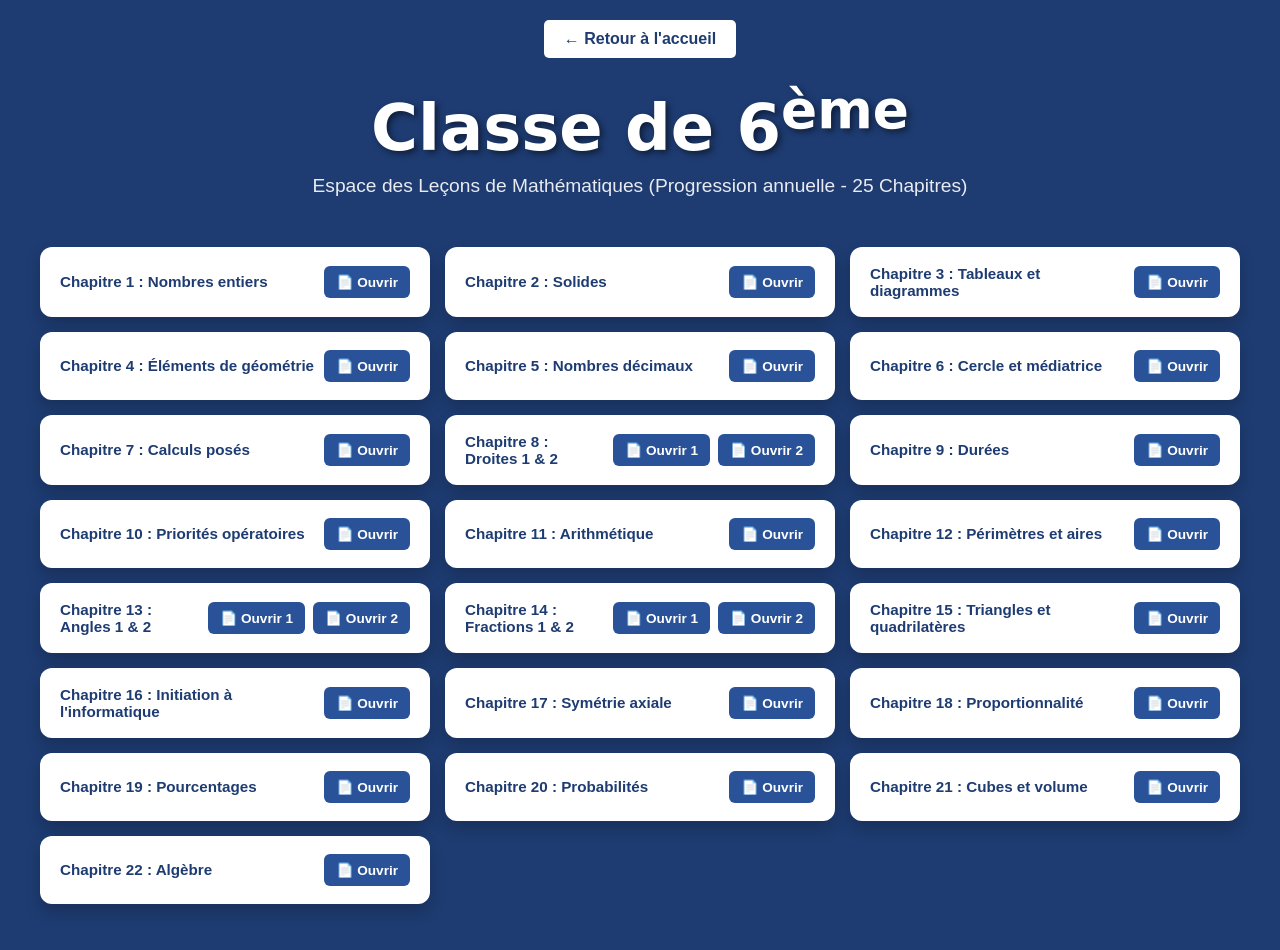
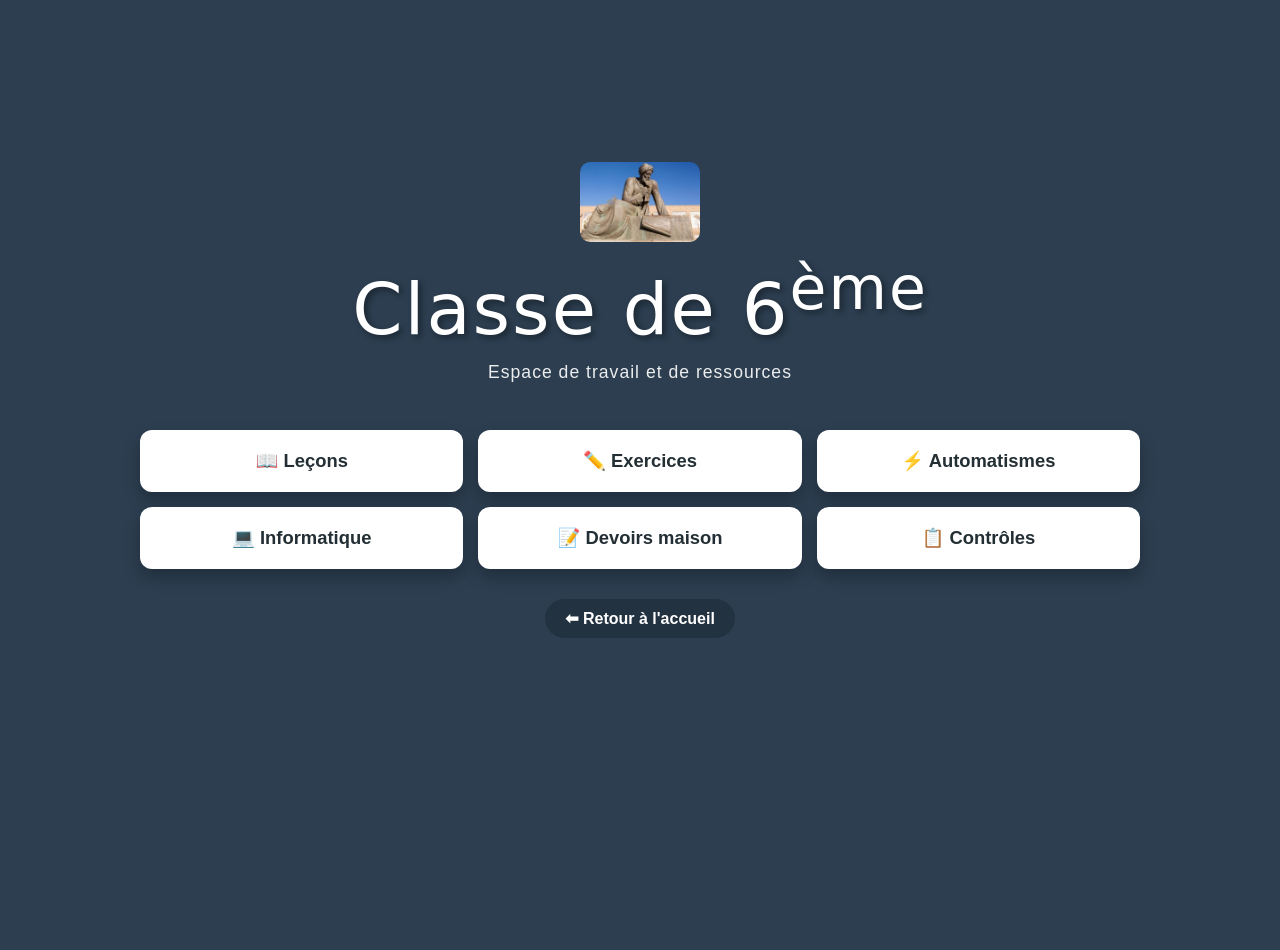
Before and after one commit to Azizamine33/Math-matiqus, a plain HTML site: page classe_6eme.html in a window 1280 px wide. After the commit the page ends 800 px from the top, so only its background shows below. Drawn offline with Linux system fonts and the light colour scheme; a web font is replaced by a local one.

Commit message:
Revamp classe_6eme.html layout and styles
Updated the layout and design of the 6th grade math lessons page, including changes to styles, structure, and content.

```diff
--- a/classe_6eme.html
+++ b/classe_6eme.html
@@ -2,94 +2,39 @@
 <html lang="fr">
 <head>
     <meta charset="UTF-8">
-    <meta name="viewport" content="width=device-width, initial-scale=1.0">
-    <title>Leçons de 6ème - Mathématiques</title>
+    <title>Mathématiques - Classe de 6ème</title>
     <meta name="robots" content="noindex, nofollow">
     <link rel="preconnect" href="https://fonts.googleapis.com">
     <link rel="preconnect" href="https://fonts.gstatic.com" crossorigin>
     <link href="https://fonts.googleapis.com/css2?family=UnifrakturMaguntia&display=swap" rel="stylesheet">
     <style>
-        body { font-family: Arial, sans-serif; background-color: #1e3c72; color: white; margin: 0; padding: 20px; display: flex; flex-direction: column; align-items: center; min-height: 100vh; box-sizing: border-box; }
-        .retour-btn { background-color: white; color: #1e3c72; padding: 10px 20px; text-decoration: none; font-weight: bold; border-radius: 5px; margin-bottom: 20px; transition: background-color 0.2s, transform 0.1s; }
-        .retour-btn:hover { background-color: #f0f0f0; transform: translateY(-2px); }
-        header { text-align: center; margin-bottom: 30px; }
-        header h1 { font-family: 'UnifrakturMaguntia', cursive, serif; font-size: 4rem; margin: 0; text-shadow: 3px 3px 6px rgba(0, 0, 0, 0.5); }
-        header p { font-size: 1.2rem; opacity: 0.9; margin-top: 10px; }
-        .grille-chapitres { display: grid; grid-template-columns: repeat(auto-fit, minmax(380px, 1fr)); gap: 15px; width: 100%; max-width: 1200px; margin-bottom: 30px; }
-        .chapitre-card { background-color: #ffffff; color: #333; padding: 18px 20px; border-radius: 12px; display: flex; justify-content: space-between; align-items: center; box-shadow: 0 8px 16px rgba(0,0,0,0.2); }
-        .chapitre-titre { font-weight: bold; font-size: 0.95rem; color: #1e3c72; padding-right: 10px; flex: 1; }
-
-        /* Conteneur pour aligner plusieurs boutons côte à côte */
-        .boutons-groupe { display: flex; gap: 8px; }
-
-        .btn-pdf { background-color: #2a5298; color: white; padding: 8px 12px; text-decoration: none; border-radius: 6px; font-weight: bold; font-size: 0.85rem; white-space: nowrap; transition: background-color 0.2s, transform 0.1s; }
-        .btn-pdf:hover { background-color: #1e3c72; transform: translateY(-2px); }
+        body { font-family: Arial, sans-serif; background-color: #2c3e50; color: #333; margin: 0; padding: 20px; min-height: 100vh; box-sizing: border-box; display: flex; flex-direction: column; align-items: center; justify-content: center; }
+        header { text-align: center; color: white; margin-bottom: 30px; display: flex; flex-direction: column; align-items: center; }
+        .logo-college { max-width: 120px; height: auto; margin-bottom: 10px; border-radius: 10px; }
+        header h1 { font-family: 'UnifrakturMaguntia', cursive, serif; font-size: 4.5rem; font-weight: normal; margin: 0; letter-spacing: 2px; color: #ffffff; text-shadow: 3px 3px 6px rgba(0, 0, 0, 0.4); line-height: 1.2; }
+        header p { font-size: 1.1rem; opacity: 0.9; margin-top: 10px; font-family: Arial, sans-serif; letter-spacing: 1px; }
+        .grille-boutons { display: grid; grid-template-columns: repeat(3, 1fr); gap: 15px; width: 100%; max-width: 1000px; margin: 0 auto; }
+        @media (max-width: 768px) { .grille-boutons { grid-template-columns: repeat(2, 1fr); } }
+        .btn-categorie { display: flex; align-items: center; justify-content: center; background-color: #ffffff; color: #232f34; font-size: 1.15rem; font-weight: bold; padding: 20px 10px; border-radius: 12px; text-decoration: none; box-shadow: 0 8px 16px rgba(0,0,0,0.25); transition: background 0.2s, transform 0.2s, box-shadow 0.2s; text-align: center; }
+        .btn-categorie:hover { transform: translateY(-4px); background-color: #f0f4f8; box-shadow: 0 12px 20px rgba(0,0,0,0.35); }
+        .btn-retour { margin-top: 30px; display: inline-block; color: #ffffff; text-decoration: none; font-weight: bold; font-size: 1rem; background-color: rgba(0, 0, 0, 0.2); padding: 10px 20px; border-radius: 20px; transition: background 0.2s; }
+        .btn-retour:hover { background-color: rgba(0, 0, 0, 0.4); }
     </style>
 </head>
 <body>
-    <a href="index.html" class="retour-btn">← Retour à l'accueil</a>
     <header>
+        <img src="caca.jpg" alt="Logo Mathématiques" class="logo-college">
         <h1>Classe de 6<sup>ème</sup></h1>
-        <p>Espace des Leçons de Mathématiques (Progression annuelle - 25 Chapitres)</p>
+        <p>Espace de travail et de ressources</p>
     </header>
-    <div class="grille-chapitres">
-        <div class="chapitre-card"><span class="chapitre-titre">Chapitre 1 : Nombres entiers</span><a href="#" class="btn-pdf" onclick="verifierCode('doclecon/6eme_ch1_lecon.pdf'); return false;">📄 Ouvrir</a></div>
-        <div class="chapitre-card"><span class="chapitre-titre">Chapitre 2 : Solides</span><a href="#" class="btn-pdf" onclick="verifierCode('doclecon//6eme_ch2_lecon.pdf'); return false;">📄 Ouvrir</a></div>
-        <div class="chapitre-card"><span class="chapitre-titre">Chapitre 3 : Tableaux et diagrammes</span><a href="#" class="btn-pdf" onclick="verifierCode('doclecon//6eme_ch3_lecon.pdf'); return false;">📄 Ouvrir</a></div>
-        <div class="chapitre-card"><span class="chapitre-titre">Chapitre 4 : Éléments de géométrie</span><a href="#" class="btn-pdf" onclick="verifierCode('doclecon//6eme_ch4_lecon.pdf'); return false;">📄 Ouvrir</a></div>
-        <div class="chapitre-card"><span class="chapitre-titre">Chapitre 5 : Nombres décimaux</span><a href="#" class="btn-pdf" onclick="verifierCode('doclecon//6eme_ch5_lecon.pdf'); return false;">📄 Ouvrir</a></div>
-        <div class="chapitre-card"><span class="chapitre-titre">Chapitre 6 : Cercle et médiatrice</span><a href="#" class="btn-pdf" onclick="verifierCode('doclecon//6eme_ch6_lecon.pdf'); return false;">📄 Ouvrir</a></div>
-        <div class="chapitre-card"><span class="chapitre-titre">Chapitre 7 : Calculs posés</span><a href="#" class="btn-pdf" onclick="verifierCode('docs/6eme_ch8_lecon.pdf'); return false;">📄 Ouvrir</a></div>
-        <!-- Chapitre 14 avec deux boutons -->
-        <div class="chapitre-card">
-            <span class="chapitre-titre">Chapitre 8 : Droites 1 & 2</span>
-            <div class="boutons-groupe">
-                <a href="#" class="btn-pdf" onclick="verifierCode('doclecon//6eme_ch9_1_lecon.pdf'); return false;">📄 Ouvrir 1</a>
-                <a href="#" class="btn-pdf" onclick="verifierCode('doclecon//6eme_ch9_2_lecon.pdf'); return false;">📄 Ouvrir 2</a>
-            </div>
-        </div>
-        <div class="chapitre-card"><span class="chapitre-titre">Chapitre 9 : Durées</span><a href="#" class="btn-pdf" onclick="verifierCode('doclecon//6eme_ch10_lecon.pdf'); return false;">📄 Ouvrir</a></div>
-        <div class="chapitre-card"><span class="chapitre-titre">Chapitre 10 : Priorités opératoires</span><a href="#" class="btn-pdf" onclick="verifierCode('doclecon//6eme_ch11_lecon.pdf'); return false;">📄 Ouvrir</a></div>
-        <div class="chapitre-card"><span class="chapitre-titre">Chapitre 11 : Arithmétique</span><a href="#" class="btn-pdf" onclick="verifierCode('doclecon//6eme_ch12_lecon.pdf'); return false;">📄 Ouvrir</a></div>
-        <div class="chapitre-card"><span class="chapitre-titre">Chapitre 12 : Périmètres et aires</span><a href="#" class="btn-pdf" onclick="verifierCode('doclecon//6eme_ch13_lecon.pdf'); return false;">📄 Ouvrir</a></div>
-
-        <!-- Chapitre 14 avec deux boutons -->
-        <div class="chapitre-card">
-            <span class="chapitre-titre">Chapitre 13 : Angles 1 & 2</span>
-            <div class="boutons-groupe">
-                <a href="#" class="btn-pdf" onclick="verifierCode('ddoclecon//6eme_ch14_1_lecon.pdf'); return false;">📄 Ouvrir 1</a>
-                <a href="#" class="btn-pdf" onclick="verifierCode('doclecon//6eme_ch14_2_lecon.pdf'); return false;">📄 Ouvrir 2</a>
-            </div>
-        </div>
-
-        <!-- Chapitre 14 avec deux boutons -->
-        <div class="chapitre-card">
-            <span class="chapitre-titre">Chapitre 14 : Fractions 1 & 2</span>
-            <div class="boutons-groupe">
-                <a href="#" class="btn-pdf" onclick="verifierCode('docs/6eme_ch15_1_lecon.pdf'); return false;">📄 Ouvrir 1</a>
-                <a href="#" class="btn-pdf" onclick="verifierCode('docs/6eme_ch15_2_lecon.pdf'); return false;">📄 Ouvrir 2</a>
-            </div>
-        </div>
-        <div class="chapitre-card"><span class="chapitre-titre">Chapitre 15 : Triangles et quadrilatères</span><a href="#" class="btn-pdf" onclick="verifierCode('doclecon//6eme_ch16_lecon.pdf'); return false;">📄 Ouvrir</a></div>
-        <div class="chapitre-card"><span class="chapitre-titre">Chapitre 16 : Initiation à l'informatique</span><a href="#" class="btn-pdf" onclick="verifierCode('doclecon//6eme_ch17_lecon.pdf'); return false;">📄 Ouvrir</a></div>
-        <div class="chapitre-card"><span class="chapitre-titre">Chapitre 17 : Symétrie axiale</span><a href="#" class="btn-pdf" onclick="verifierCode('doclecon//6eme_ch19_lecon.pdf'); return false;">📄 Ouvrir</a></div>
-        <div class="chapitre-card"><span class="chapitre-titre">Chapitre 18 : Proportionnalité</span><a href="#" class="btn-pdf" onclick="verifierCode('doclecon//6eme_ch20_lecon.pdf'); return false;">📄 Ouvrir</a></div>
-        <div class="chapitre-card"><span class="chapitre-titre">Chapitre 19 : Pourcentages</span><a href="#" class="btn-pdf" onclick="verifierCode('doclecon//6eme_ch21_lecon.pdf'); return false;">📄 Ouvrir</a></div>
-        <div class="chapitre-card"><span class="chapitre-titre">Chapitre 20 : Probabilités</span><a href="#" class="btn-pdf" onclick="verifierCode('doclecon//6eme_ch22_lecon.pdf'); return false;">📄 Ouvrir</a></div>
-        <div class="chapitre-card"><span class="chapitre-titre">Chapitre 21 : Cubes et volume</span><a href="#" class="btn-pdf" onclick="verifierCode('doclecon//6eme_ch23_lecon.pdf'); return false;">📄 Ouvrir</a></div>
-        <div class="chapitre-card"><span class="chapitre-titre">Chapitre 22 : Algèbre</span><a href="#" class="btn-pdf" onclick="verifierCode('doclecon//6eme_ch25_lecon.pdf'); return false;">📄 Ouvrir</a></div>
+    <div class="grille-boutons">
+        <a href="leçon_4eme.html" class="btn-categorie">📖 Leçons</a>
+        <a href="exercices_4.html" class="btn-categorie">✏️ Exercices</a>
+        <a href="automatismes_4.html" class="btn-categorie">⚡ Automatismes</a>
+        <a href="info_3.html" class="btn-categorie">💻 Informatique</a>
+        <a href="devoirs_4.html" class="btn-categorie">📝 Devoirs maison</a>
+        <a href="controle_4eme.html" class="btn-categorie">📋 Contrôles</a>
     </div>
-
-    <script>
-        function verifierCode(urlPdf) {
-            var motDePasseSecret = "college2026";
-            var saisie = prompt("Veuillez entrer le code d'accès fourni par votre professeur :");
-            if (saisie === motDePasseSecret) {
-                window.open(urlPdf, '_self');
-            } else if (saisie !== null) {
-                alert("Code incorrect.");
-            }
-        }
-    </script>
+    <a href="index.html" class="btn-retour">⬅ Retour à l'accueil</a>
 </body>
 </html>
```
